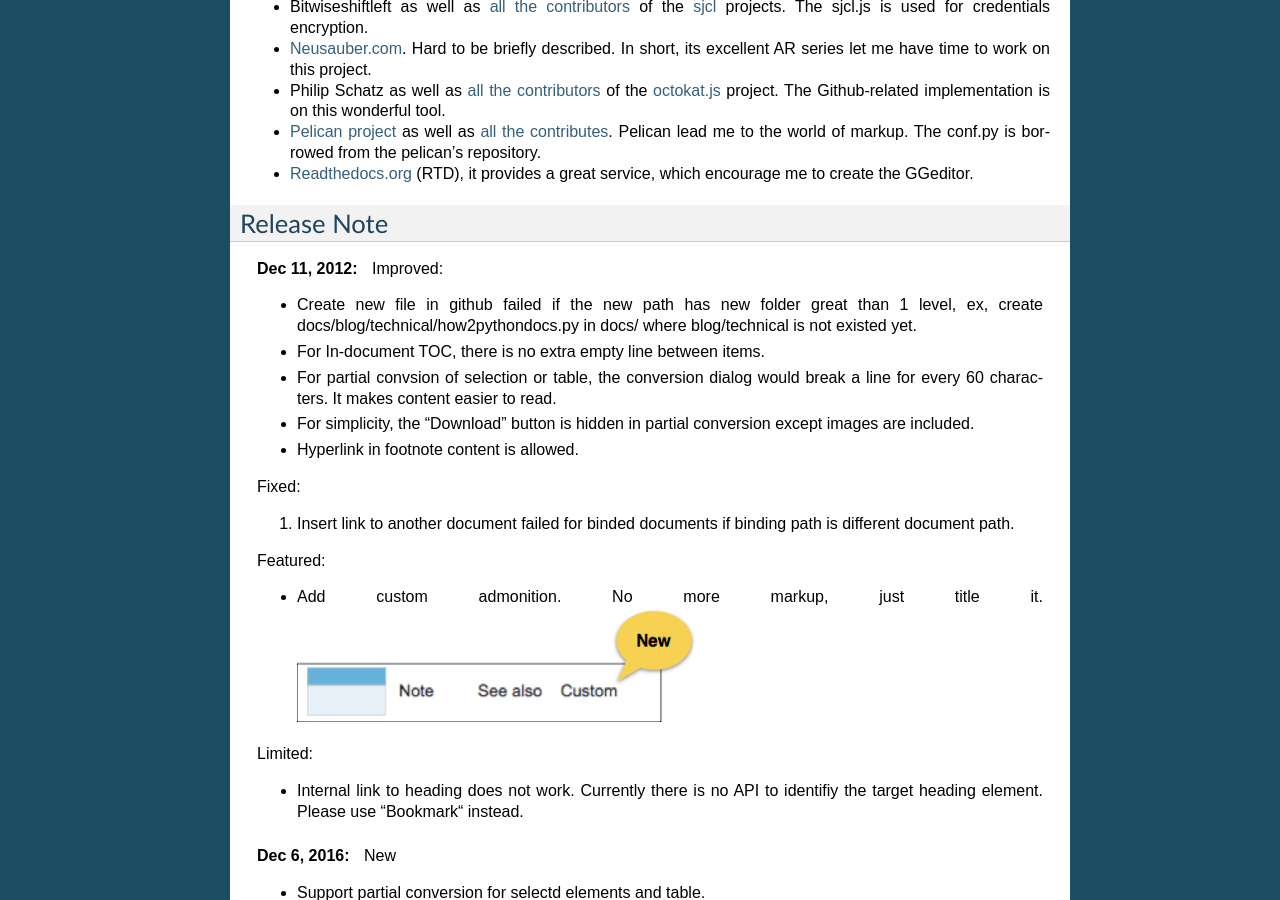
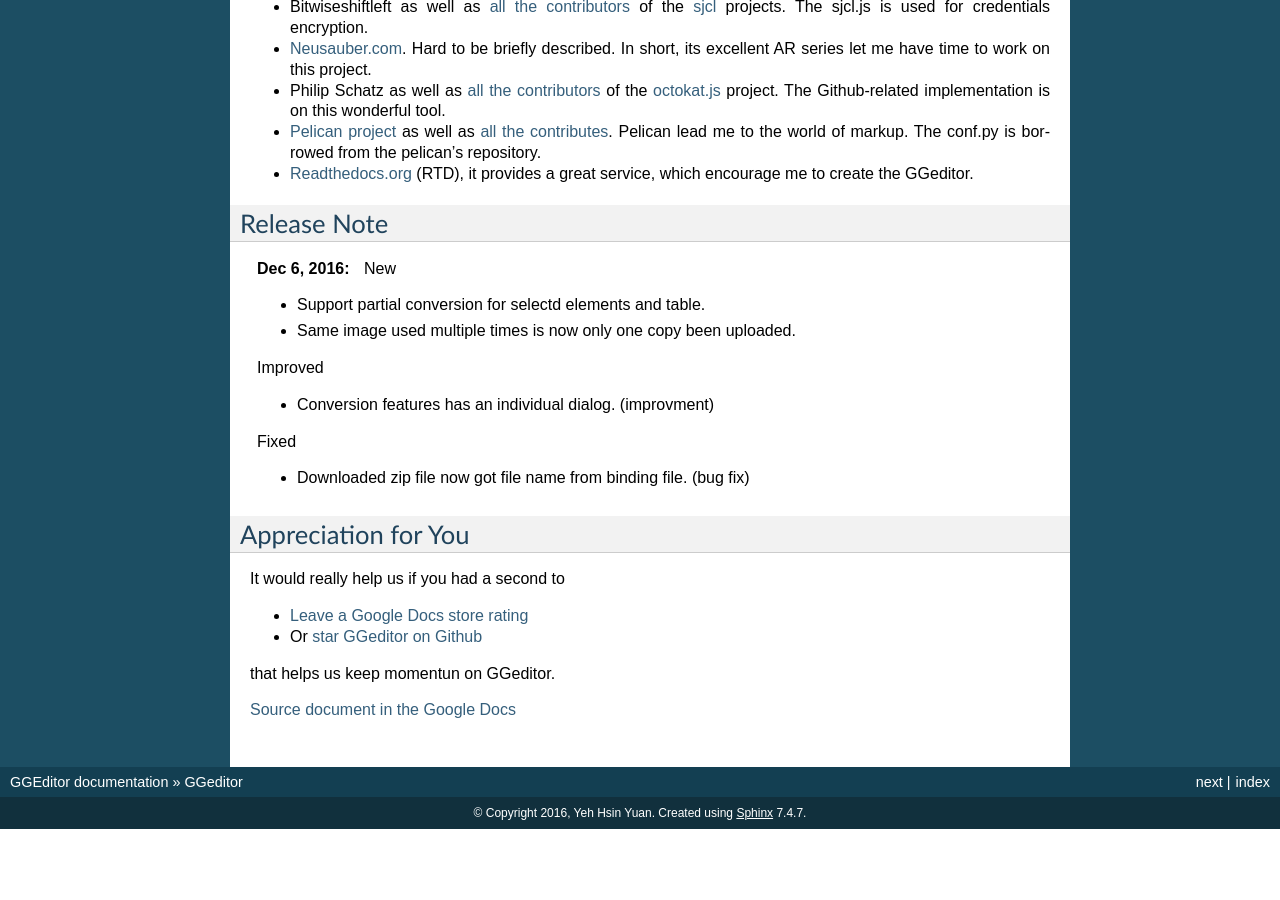
Before and after one commit to iapyeh/GGeditor, a Sphinx documentation site: the page built from docs/index.rst, in a window 1280 px wide and 900 px high, scrolled down 1782 px. Built offline with Sphinx 7.4.7, drawn with Linux system fonts in a browser that asks for light colours; pages that are not in the unit, such as notebooks, are missing from menus; after the commit the page ends 2611 px from its top, so only the background shows below that.

Commit message:
Google Docs reST Editor@2016-12-27 9:8:22

```diff
--- a/docs/index.rst
+++ b/docs/index.rst
@@ -33,25 +33,15 @@
 ========
 
 #. Easy starting for reST beginners, even no idea about reST markups.
-
 #. Powered by the Google Docs. Almost what you see is what you get. As well as the coordination of team works.
-
 #. One-click to commit to the Github repository.
-
 #. Preview the generated reST file and download to local machine.
-
 #. Support headings, bold, italic, hyperlink, subscript and superscript.
-
 #. Support footnotes, image, list item and table.
-
 #. Support full-width characters (CKJ) in headings and table.
-
 #. Support internal links to bookmarks, headings and Google Docs native table of contents (in document table of contents).
-
 #. Support relative links to other generated reST files of the Google Docs under the same folder and subfolders.
-
 #. Support cross-document table of content (.. toctree::) for the RTD.
-
 #. Support all style of admonitions of the RTD.
 
 .. _h131f586a50795a4822677d4166231766:
@@ -62,7 +52,6 @@
 \ |LINK3|\ , or in a Google Docs Document:
 
 #. On the menu item “Add-ons”, click the “Get Add-ons”
-
 #. In the search box, input “GGeditor”, then click on the GGeditor icon to install.
 
 \ |IMG2|\
@@ -97,15 +86,10 @@
 ===============
 
 * Andrey Rublev as well as \ |LINK7|\  of the \ |LINK8|\ , it is a great tool for beginner to learn the reST markups.
-
 * Bitwiseshiftleft as well as \ |LINK9|\  of the \ |LINK10|\  projects. The sjcl.js is used for credentials encryption.
-
 * \ |LINK11|\ . Hard to be briefly described. In short, its excellent AR series let me have time to work on this project.
-
 * Philip Schatz as well as \ |LINK12|\  of the  \ |LINK13|\  project. The Github-related implementation is on this wonderful tool.
-
 * \ |LINK14|\  as well as \ |LINK15|\ . Pelican lead me to the world of markup. The conf.py is borrowed from the pelican’s repository.
-
 * \ |LINK16|\  (RTD), it provides a great service, which encourage me to create the GGeditor.
 
 .. _h15145c6c7955717d53774846404a3864:
@@ -119,19 +103,16 @@
 
 
 
-.. admonition:: Dec 11, 2012
+.. Dec 27, 2012::
 
     Improved:
 
     * Create new file in github failed if the new path has new folder great than 1 level, ex, create docs/blog/technical/how2pythondocs.py in docs/ where blog/technical is not existed yet.
-
     * For In-document TOC, there is no extra empty line between items.
-
     * For partial convsion of selection or table, the conversion dialog would break a line for every 60 characters. It makes content easier to read.
-
     * For simplicity, the “Download” button is hidden in partial conversion except images are included.
-
     * Hyperlink in footnote content is allowed.
+    * “Add link to another document” only displays items binding to the same repository with current document. And generated path is relative to current document.
 
     Fixed:
 
@@ -139,7 +120,8 @@
 
     Featured:
 
-    * Add custom admonition. No more markup, just title it.\ |IMG3|\
+    * Add directive of "custom admonition".
+    * Add directive of "raw HTML"
 
     Limited:
 
@@ -156,7 +138,6 @@
     New
 
     * Support partial conversion for selectd elements and table.
-
     * Same image used multiple times is now only one copy been uploaded.
 
     Improved
@@ -175,14 +156,11 @@
 It would really help us if you had a second to
 
 * \ |LINK17|\
-
 * Or \ |LINK18|\
 
 that helps us keep momentun on GGeditor.
 
 \ |LINK19|\
-
-.. bottom of content
 
 
 .. |STYLE0| replace:: **GGeditor**
@@ -272,7 +250,3 @@
 .. |IMG2| image:: static/index_2.png
    :height: 157 px
    :width: 697 px
-
-.. |IMG3| image:: static/index_3.png
-   :height: 114 px
-   :width: 400 px
```
Also changed, not shown: other parts of docs/index.rst (+1 -1 lines).
